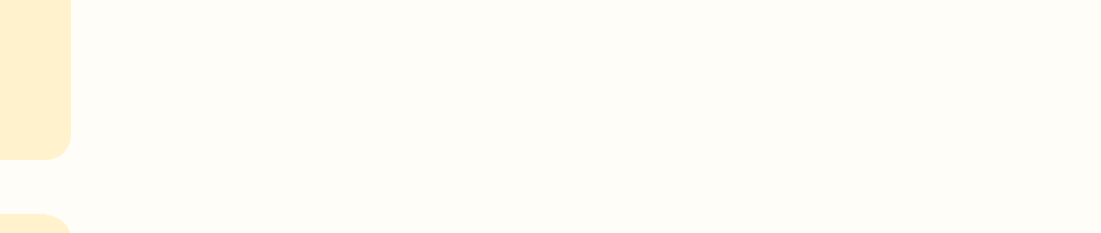
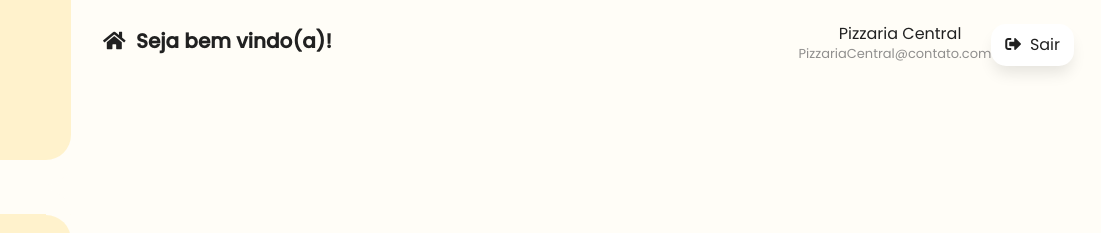
Before and after one commit to LucasLemes001/Delivery_System, a plain HTML site: page painel/home.html in a window 1280 px wide. Shown: the top 233 px of the page, 179-1280 px from the left. Drawn offline with Linux system fonts and the light colour scheme.

Commit message:
home.html, fineshed the menu on the page's top

```diff
--- a/painel/css/painel.css
+++ b/painel/css/painel.css
@@ -116,3 +116,36 @@
     margin-top: 40px;
 
 }
+
+/* Menu TOPO*/
+
+.conteudo {
+    padding-left: 270px;
+    padding-right: 15px;
+}
+
+h1.title-page {
+    flex: 1;
+    color: var(--color-black);
+    font-size: 20px;
+
+}
+
+.container-right {
+    display: flex;
+    align-items: center;
+}
+
+.container-dados p {
+    margin-bottom: 0;
+    font-size: 16px;
+    text-align: right;
+    color: var(--color-black);
+    line-height: 15px;
+    margin-right: 30px;
+}
+.container-dados span {
+    font-size: 13px;
+    text-align: right;
+    color: var(--color-text-out);
+}
--- a/painel/home.html
+++ b/painel/home.html
@@ -52,6 +52,40 @@
 
 
         <div class="conteudo">
+            <div class="menu-top">
+                <div class="container">
+                    <div class="row">
+                        <div class="col-12 d-flex align-items-center mt-4">
+                            <h1 class="title-page">
+                                <b>
+                                    <i class="fas fa-home"></i>&nbsp; Seja bem vindo(a)!
+                                </b>
+                            </h1>
+
+                            <div class="container-right">
+
+                                <div class="container-dados">
+                                    <p>Pizzaria Central</p>
+                                    <span>PizzariaCentral@contato.com</span>
+                                </div>
+
+                                <a href="#" class="btn btn-white btn-sm">
+                                    <i class="fas fa-sign-out-alt"></i>&nbsp; Sair
+                                </a>
+
+                            </div>
+
+                        </div>
+                    </div>
+                </div>
+            </div>
+
+            <div class="conteudo-inner">
+
+
+            </div>
+
+
         </div>
     </section>
 
```
